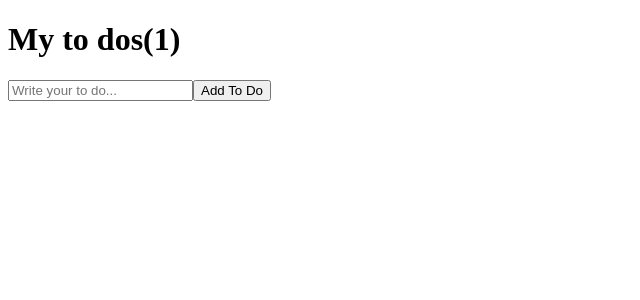
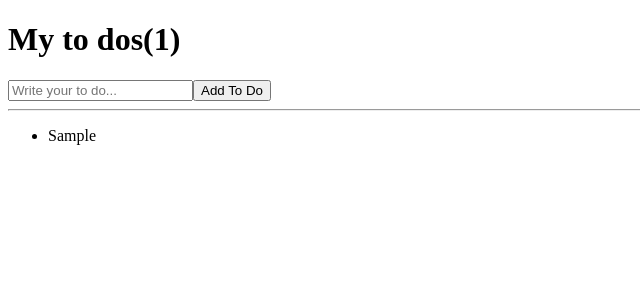
Before and after one commit to mjshin97/filmAppCloneCode, a React (Create React App) app: page / in a window 1280 px wide. Both pictures are taken after typing "Sample" into the empty fields and a click on the button "Add To Do". Shown: the top 300 px of the page, without its empty margins (0-640 px from the left). Built offline with nearby package versions, Linux system fonts and the light colour scheme.

Commit message:
36th commit

```diff
--- a/src/App.js
+++ b/src/App.js
@@ -1,4 +1,4 @@
-import { useState, useEffect } from "react";
+import { useState } from "react";
 
 function App() {
   const [toDo, setToDo] = useState("");
@@ -12,10 +12,12 @@
     setToDos((currentArray) => [toDo, ...currentArray]);
     setToDo("");
   };
+  console.log(toDos);
+  console.log(toDos.map((item, index) => <li key={index}>{item}</li>));
   return (
     <div>
       <h1>My to dos({toDos.length})</h1>
-      <form onSubmit = {onSubmit}>
+      <form onSubmit={onSubmit}>
         <input
           onChange={onChange}
           value={toDo}
@@ -24,55 +26,16 @@
         />
         <button>Add To Do</button>
       </form>
+      <hr />
+      <ul>
+        {toDos.map((item, index) => (
+          <li key={index}>{item}</li>
+        ))}
+      </ul>
     </div>
   );
 }
 
 export default App;
 
-/*
-function App() {
-  const [toDo, setToDo] = useState("");
-  const [toDos, setToDos] = useState([]);
-  const onChange = (event) => setToDo(event.target.value);
-  const onSubmit = (event) => {
-    event.preventDefault();
-    if (toDo === "") {
-      return;
-    }
-    setToDo("");
-    setToDos(function(currentArray) {})
-  };
-  console.log(toDos);
-  return (
-    <div>
-      <form onSubmit = {onSubmit}>
-        <input
-          onChange={onChange}
-          value={toDo}
-          type="text"
-          placeholder="Write your to do..."
-        />
-        <button>Add To Do</button>
-      </form>
-    </div>
-  );
-}
-
-export default App;
-*/
-
-/* make a half triangle
-function App() {
-  const [toDo, setToDo] = useState("");
-  const onChange = (event) => setToDo(event.target.value);
-  console.log(toDo)
-  return (
-    <div>
-      <input onChange={onChange} value={toDo} type="text" placeholder = "Write your to do..."/>
-    </div>
-  );
-}
-
-export default App;
-*/
+//you may see the error when you write " toDos.map() "
--- a/src/index.js
+++ b/src/index.js
@@ -1,4 +1,4 @@
-//#7.0 To Do List part One (13:00)
+//#7.1 To Do List part Two (11:30)
 import React from "react";
 import ReactDOM from "react-dom/client";
 import App from "./App";
```
